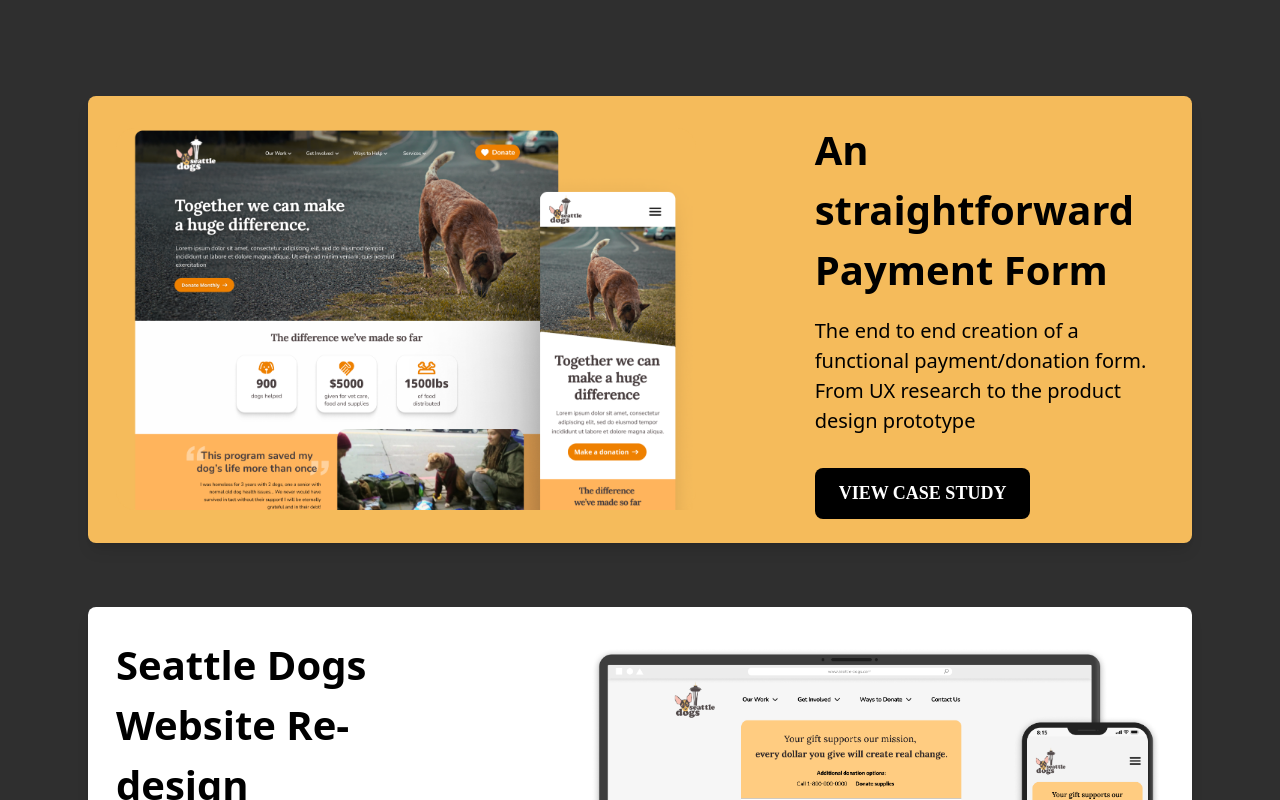
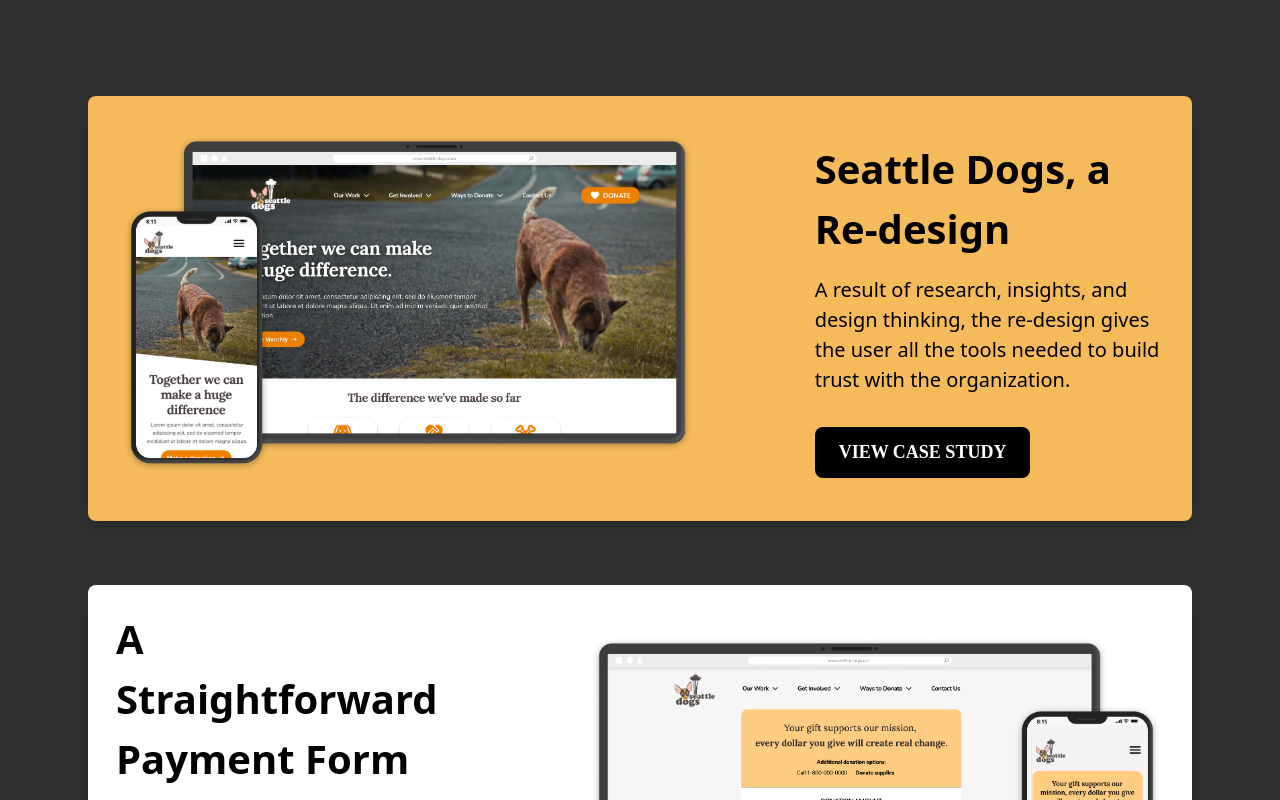
Before and after one commit to gustxyz/andressa-portfolio, a Next.js app: page / in a window 1280 px wide. Shown: the part 660-1460 px from the top of the page. Built offline with nearby package versions, Linux system fonts and the light colour scheme.

Commit message:
update_cards

```diff
--- a/app/my-work/page.tsx
+++ b/app/my-work/page.tsx
@@ -26,7 +26,7 @@ export default function Home() {
       <Container>
         <Card
           imagePath="/images/v2_mockup_seattle_dogs.png"
-          contentTitle="Seattle Dogs, the Re-design"
+          contentTitle="Seattle Dogs, a Re-design"
           contentParagraph="A result of research, insights, and design thinking, the re-design gives the user all the tools needed to build trust with the organization."
           contentAnchor="my-work/seattle-dogs"
           color="yellow"
--- a/app/page.tsx
+++ b/app/page.tsx
@@ -21,9 +21,9 @@ export default function Home() {
       <Spacer />
       <Container>
         <Card
-          imagePath="/images/project_card_1.png"
-          contentTitle="An straightforward Payment Form"
-          contentParagraph="The end to end creation of a functional payment/donation form. From UX research to the product design prototype"
+          imagePath="/images/v2_mockup_seattle_dogs.png"
+          contentTitle="Seattle Dogs, a Re-design"
+          contentParagraph="A result of research, insights, and design thinking, the re-design gives the user all the tools needed to build trust with the organization."
           contentAnchor="my-work/seattle-dogs"
           color="yellow"
           direction="left"
@@ -33,8 +33,8 @@ export default function Home() {
       <Container>
         <Card
           imagePath="/images/payment_mockup.png"
-          contentTitle="Seattle Dogs Website Re-design"
-          contentParagraph="The challenge of redesigning an intuitive website so the users can feel trust with the organization."
+          contentTitle="A Straightforward Payment Form"
+          contentParagraph="Improving the way users make donations, the end to end creation of a seamless web donation experience that puts users concerns at ease."
           contentAnchor="my-work/seattle-dogs"
           color="white"
           direction="right"
```
